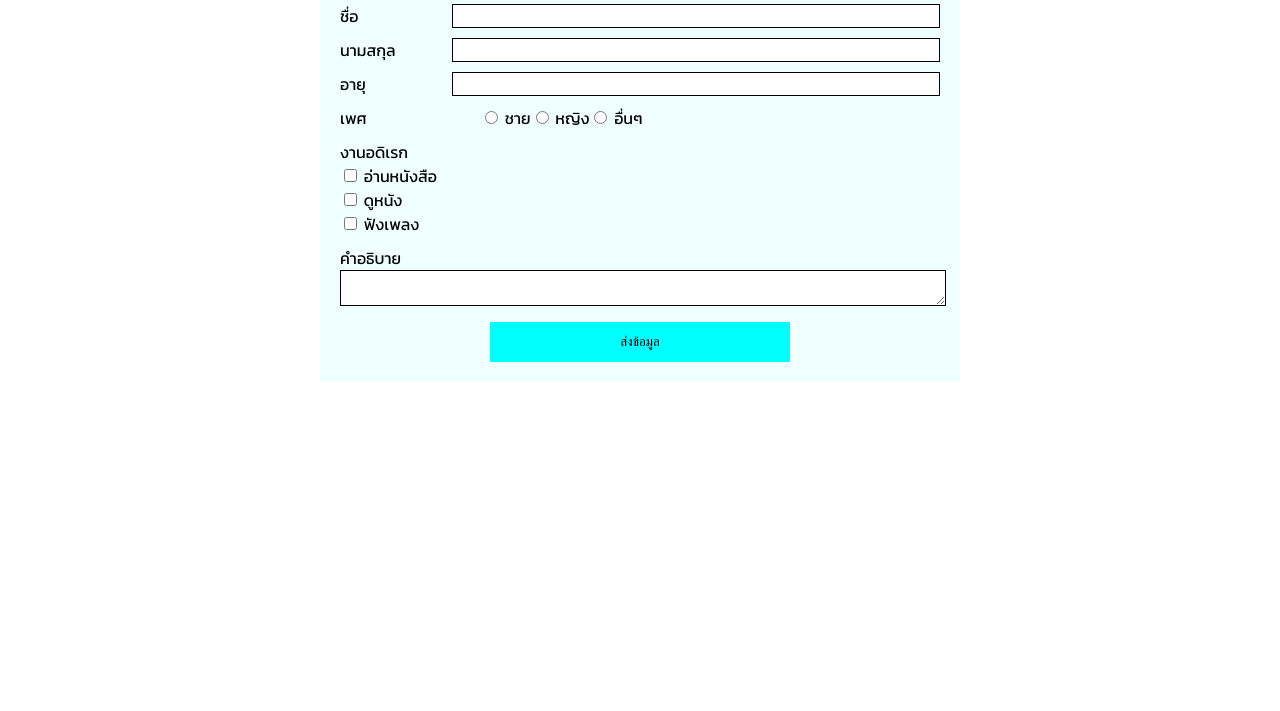
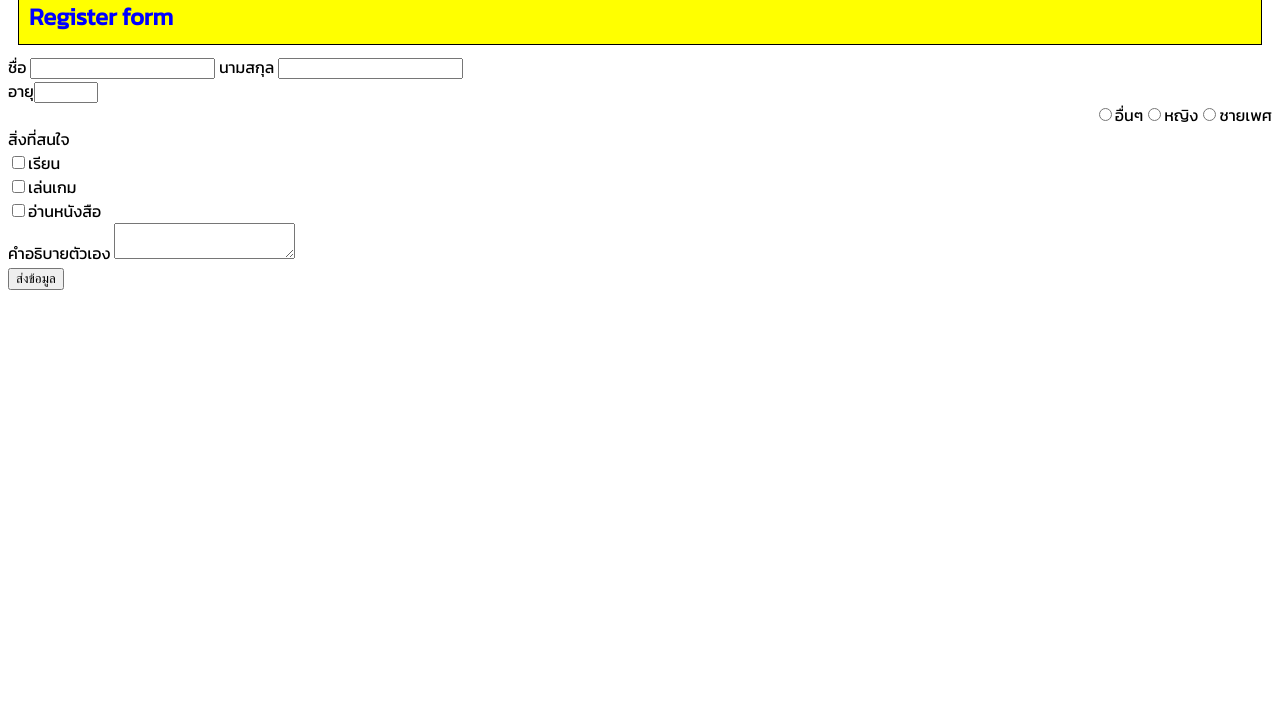
Before and after one commit to puripatklomklorm/241-2567-820, a plain HTML site: page index.html in a window 1280 px wide. Shown: the part 89-800 px from the top of the page. Drawn offline with nearby package versions, Linux system fonts and the light colour scheme.

Commit message:
Update index.html

```diff
--- a/index.html
+++ b/index.html
@@ -1,66 +1,81 @@
 <!DOCTYPE html>
 <html lang="en">
 <head>
-
     <meta charset="UTF-8">
     <meta name="viewport" content="width=device-width, initial-scale=1.0">
     <title>Document</title>
-    <link rel="stylesheet" href="style.css">
-
+    <style>
+        @font-face{
+            font-family:'kanit';
+            src:url('./Kanit/Kanit-Regular.ttf');
+        }
+        body{
+            font-family:'kanit';
+        }
+        #register {
+            font-size: 24px;
+            color:blue;
+            font-weight: 800;
+            padding: 10px;
+            margin:10px;
+            background-color:yellow;
+            border: 1px solid black;
+        }
+        .header-form{
+            font-weight:800;
+        }
+        .gender{
+            display:flex;
+            flex-direction: row-reverse;
+        }
+       .container{
+        font-size:18px;
+       }
+       #register{
+       font: site 2px;
+       }
+    </style>
 </head>
 <body>
-    <div class="container">
-        <div class="header">
+    <div class="box"></div>
+    <div class="cotainer">
+         <div id = "register">
              Register form
             </div>
-        <div class="flex form-input">
-            <div class="header-form">ชื่อ</div>
-            <input class="form" name="firstname" type="text">
-        </div>
-        <div class="flex form-input">
-            <div class="header-form">นามสกุล</div>
-            <input class="form" name="lastname" type="text">
-        </div>
-        <div class="flex form-input">
-            <div class="header-form">อายุ</div>
-            <input class="form" name="age" min="0" max="100">
-        </div>
-        <div class="flex gender form-input">
-            <div class="header-form">เพศ</div>
-            <div class="flex">
+    <div id ="register">Register form</div>
+    <spam class ="header-from">ชื่อ</spam>
+    <input class="from"type="text">
+    <spam class ="header-from">นามสกุล</spam>
+    <input class = "from" type ="text"><br>
+    อายุ<input class = "from" type ="number" min="0" max="150">
+    <div class="gender">
+        เพศ
         <div>
-                    <input name="gender" type="radio" value="ชาย"> ชาย
+        <input name ="gender" type="radio">ชาย
         </div>
         <div>
-                    <input name="gender" type="radio" value="หญิง"> หญิง
+            <input name ="gender" type="radio">หญิง
         </div>
         <div>
-                    <input name="gender" type="radio" value="อื่นๆ"> อื่นๆ
+            <input name ="gender" type="radio">อื่นๆ
         </div>
     </div>
-        </div>
-        <div class="form-input">
-            งานอดิเรก
     <div>
-                <input name="interest" type="checkbox" value="อ่านหนังสือ"> อ่านหนังสือ
+        สิ่งที่สนใจ
+        <div>
+            <input name ="interest" type="checkbox">เรียน
         </div>
         <div>
-                <input name="interest" type="checkbox" value="ดูหนัง"> ดูหนัง
+            <input name ="interest" type="checkbox">เล่นเกม
         </div>
         <div>
-                <input name="interest" type="checkbox" value="ฟังเพลง"> ฟังเพลง
+            <input name ="interest" type="checkbox">อ่านหนังสือ
         </div>
     </div>
-        <div class="form-input">
-            คำอธิบาย
-            <textarea name="description"></textarea>
+    <div>
+        คำอธิบายตัวเอง
+        <textarea></textarea>
     </div>
-        <div id="message" class="message "></div>
-        <div class="center">
-            <button  onclick="submitData()" class="button">ส่งข้อมูล</button>
-        </div>
-    </div>
-    <script src="https://cdn.jsdelivr.net/npm/axios@1.6.7/dist/axios.min.js"></script>
-    <script src="index.js"></script>
+    <button>ส่งข้อมูล</button>
 </body>
 </html>
```
Lines whose indentation alone changed are shown as unchanged.
